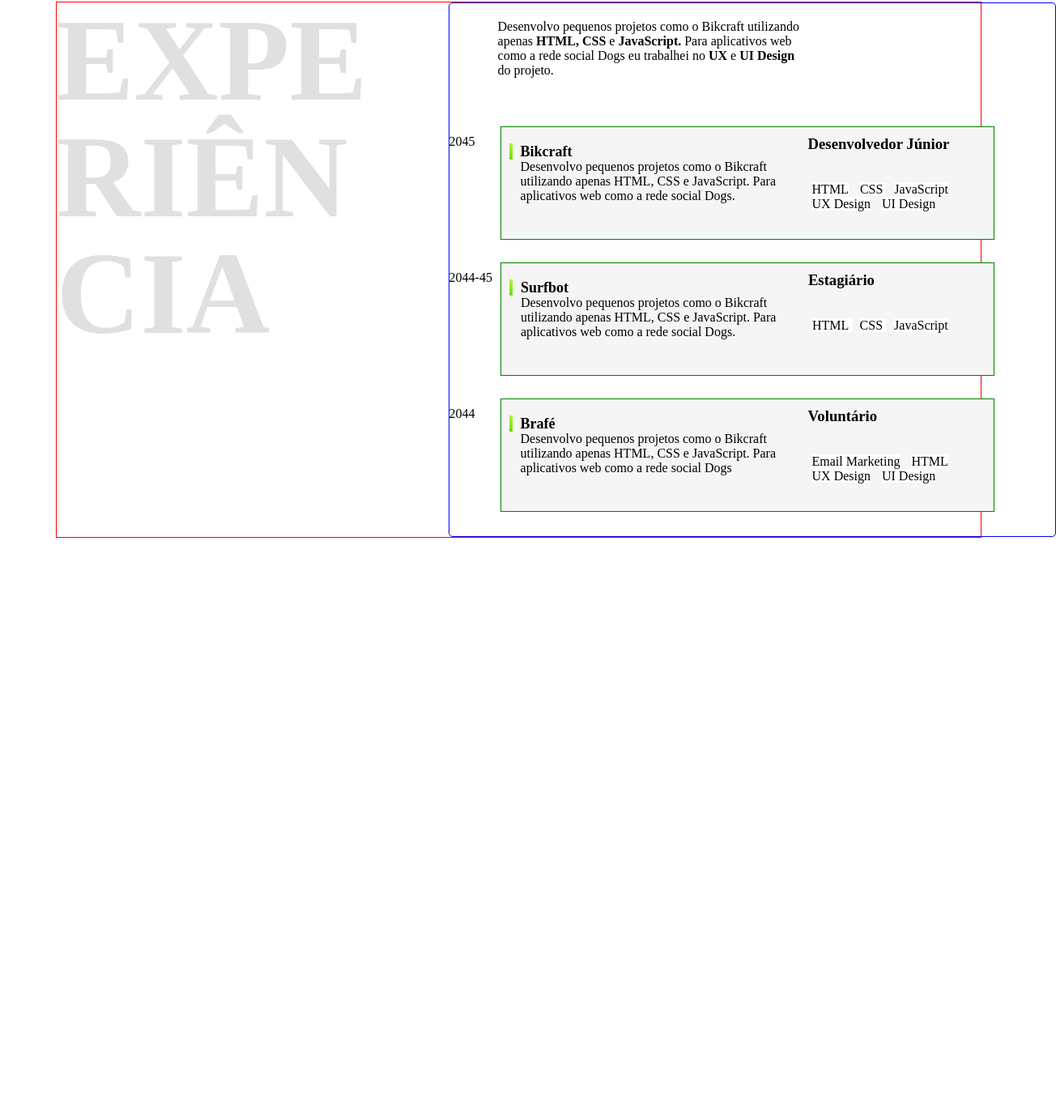
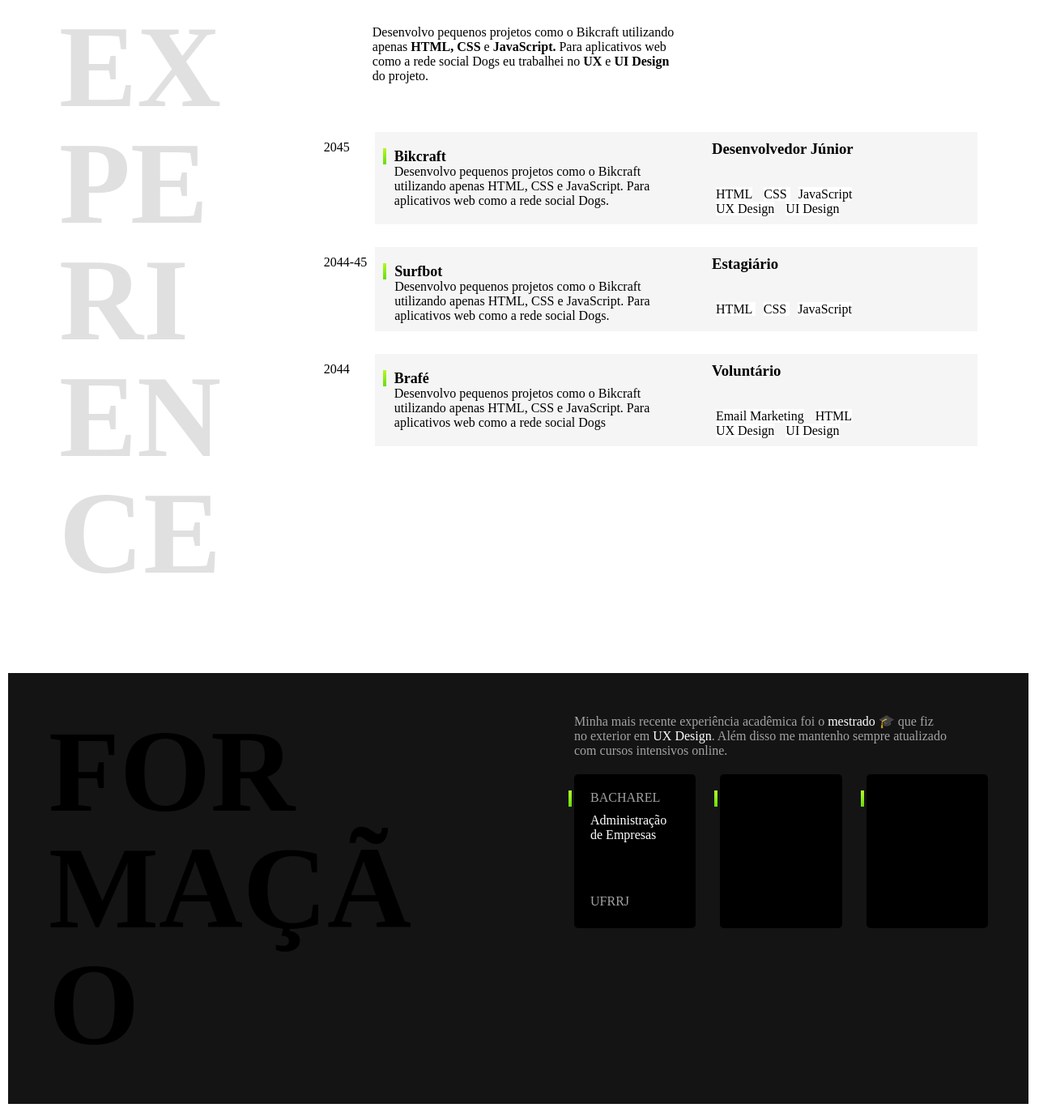
Before and after one commit to LucasJnoub/wolf-project, a plain HTML site: page index.html in a window 1280 px wide. Shown: the part 736-2109 px from the top of the page at 81% size, 1304 px wide, since content can reach past the window. Before the commit the page ends 1405 px from the top, so only its background shows below. Drawn offline with Linux system fonts and the light colour scheme.

Commit message:
fixed the description bug

```diff
--- a/css/desktop.css
+++ b/css/desktop.css
@@ -4,19 +4,19 @@
   box-sizing: border-box;
 }
 
-body {
+body,
+html {
   font-family: fira Sans;
   margin: 5px;
 }
 .header {
   margin-top: 40px;
   width: 100%;
-  box-sizing: border-box;
 }
 
 .navigation {
   display: flex;
-  box-sizing: border-box;
+
   justify-content: space-between;
   padding: 5px;
   width: 90%;
@@ -35,8 +35,6 @@ body {
   color: #141414;
 }
 
-
-
 .introduction-container {
   height: 100%;
   width: 90%;
@@ -44,7 +42,7 @@ body {
   display: flex;
   gap: 230px;
   margin-top: 80px;
-  position: relative;
+
   justify-content: start;
 }
 
@@ -53,27 +51,33 @@ body {
   font-size: 72px;
   padding-bottom: 0px;
   align-self: end;
+  position: relative;
 }
 
+.clear {
+  clear: both;
+}
 .introduction-container h1::before {
+  display: block;
+  width: 130px;
+  height: 100px;
+  content: "";
+  background: url("/img/detalhe.svg");
   position: absolute;
-  content: url("/img/detalhe.svg");
+  top: -15px;
+  left: -40px;
   z-index: -1;
-  right: 545px;
-  bottom: 400px;
 }
 
 .introduction-container p {
   padding: 0px;
- margin-top: 50px;
-
+  margin-top: 50px;
 }
 
-.wolf{
+.wolf {
   width: 360px;
   height: 520px;
 }
-
 
 .middle-container {
   width: 90%;
@@ -82,8 +86,35 @@ body {
   margin-top: 50px;
   display: flex;
   gap: 100px;
-  box-sizing: border-box;
-  border: 1px solid red ;
+
+  height: 100%;
+}
+
+.middle-container h1 {
+  font-size: 144px;
+  line-height: 144px;
+  width: 100%;
+  font-family: "Fira Sans";
+  font-style: normal;
+  font-weight: 700;
+  color: #e0e0e0;
+  text-transform: uppercase;
+  display: inline-block;
+  word-wrap: break-word;
+  height: 100%;
+}
+
+.middle-container p {
+  text-align: left;
+  margin-top: 10px;
+}
+
+.title-experience {
+  width: 20%;
+}
+
+.experience {
+  width: 70%;
 }
 
 .middle-container h1 {
@@ -95,7 +126,6 @@ body {
   font-weight: 700;
   color: #e0e0e0;
   text-transform: uppercase;
-  display: inline-block;
 }
 
 .middle-container p {
@@ -104,17 +134,14 @@ body {
 }
 
 .experience-per-year {
-  width:90%;
-  height: 140px;
+  width: 100%;
+
+  height: 100%;
   display: flex;
-  box-sizing: border-box;
   margin-top: 10px;
-
-
-
 }
 
-.experience p:first-child{
+.experience p:first-child {
   width: 380px;
   text-align: left;
   margin-top: 20px;
@@ -124,11 +151,10 @@ body {
 
 .flex-inside-year {
   display: flex;
-  box-sizing: border box;
-  background: #F5F5F5;
+  background: #f5f5f5;
   padding: 10px;
-  width: 700px;
-  border: 1px solid green;
+  width: 100%;
+  height: 100%;
 }
 
 .detail-rectangle {
@@ -137,42 +163,108 @@ body {
   margin-top: 10px;
 }
 
-
 .experience {
-  max-width: 750px;
   box-sizing: border-box;
   border-radius: 5px;
-  border: 1px solid blue;
+  width: 100%;
 }
 
 .brafe,
 .surf-bot,
-.bikcraft{
+.bikcraft {
   font-family: "Fira Sans";
   font-style: normal;
   font-weight: 700;
   font-size: 18px;
   line-height: 20px;
 }
-.experience-text{
+.experience-text {
   margin-left: 10px;
-  width: 325px;
+  width: 50%;
 }
-.year{
+.year {
   margin-top: 10px;
   margin-right: 10px;
   white-space: nowrap;
 }
-.year-3{
-  margin-right:31px;
+.year-3 {
+  margin-right: 31px;
 }
 
-.technologies{
+.technologies {
   margin: 5px;
   background-color: #ffffff;
-
 }
 
-.role-description{
+.role-description {
   margin-left: 30px;
+  word-wrap: wrap;
 }
+
+.formacao {
+  margin-top: 100px;
+  background: #141414;
+  width: 100%;
+  padding: 50px;
+  display: flex;
+  gap: 127px;
+}
+
+.formacao-title {
+  font-family: "Fira Sans";
+  font-style: normal;
+  font-weight: 700;
+  font-size: 144px;
+  line-height: 144px;
+  word-wrap: break-word;
+}
+
+.formacao-div {
+  width: 45%;
+}
+
+.formacao-description {
+  color: #a3a3a3;
+  width: 90%;
+  max-width: 523px;
+  margin-bottom: 20px;
+}
+
+.insider-formacao-flex {
+  display: flex;
+  gap: 30px;
+}
+.white {
+  color: #fff;
+}
+
+.formacao-box {
+  width: 100%;
+  height: 190px;
+
+  display: flex;
+  flex-direction: column;
+  padding: 20px;
+  background: #000000;
+  border-radius: 5px;
+  position: relative;
+}
+
+.formacao-box::before {
+  content: url(/img/Rectangle-31.svg);
+  position: absolute;
+  left: -7px;
+}
+.diploma {
+  color: #fff;
+  margin-bottom: 40px;
+}
+.category {
+  color: #a3a3a3;
+  margin-bottom: 10px;
+}
+.university {
+  margin-top: 20px;
+  color: #a3a3a3;
+  line-height: 25px;
+}
--- /dev/null
+++ b/css/desktopold.css
@@ -0,0 +1,187 @@
+* {
+  margin: 0;
+  padding: 0;
+  box-sizing: border-box;
+}
+
+body {
+  font-family: fira Sans;
+  margin: 5px;
+}
+.header {
+  margin-top: 40px;
+  width: 100%;
+  box-sizing: border-box;
+}
+
+.navigation {
+  display: flex;
+  box-sizing: border-box;
+  justify-content: space-between;
+  padding: 5px;
+  width: 90%;
+  margin: 0 auto;
+}
+
+.navigation ul {
+  list-style-type: none;
+  display: flex;
+  gap: 40px;
+  align-items: center;
+}
+
+.navigation a {
+  text-decoration: none;
+  color: #141414;
+}
+
+.introduction-container {
+  height: 100%;
+  width: 90%;
+  margin: 0 auto;
+  display: flex;
+  gap: 230px;
+  margin-top: 80px;
+  position: relative;
+  justify-content: start;
+}
+
+.introduction-container h1 {
+  font-weight: 700;
+  font-size: 72px;
+  padding-bottom: 0px;
+  align-self: end;
+}
+
+.introduction-container h1::before {
+  position: absolute;
+  content: url("/img/detalhe.svg");
+  z-index: -1;
+  right: 545px;
+  bottom: 400px;
+}
+
+.introduction-container p {
+  padding: 0px;
+  margin-top: 50px;
+}
+
+.wolf {
+  width: 360px;
+  height: 520px;
+}
+
+.middle-container {
+  width: 90%;
+  height: 662px;
+  margin: 0 auto;
+  margin-top: 50px;
+  display: flex;
+  gap: 100px;
+  box-sizing: border-box;
+  border: 1px solid red;
+  width: 100%;
+}
+
+.middle-container h1 {
+  font-size: 144px;
+  line-height: 144px;
+  height: 100%;
+  font-family: "Fira Sans";
+  font-style: normal;
+  font-weight: 700;
+  color: #e0e0e0;
+  text-transform: uppercase;
+  display: inline-block;
+}
+
+.middle-container p {
+  text-align: left;
+  margin-top: 10px;
+}
+
+
+ .experience-per-year {
+  max-width: 100%;
+  height: 140px;
+  display: flex;
+  box-sizing: border-box;
+  margin-top: 10px;
+  word-wrap: break-word;
+}
+
+.experience p:first-child {
+  width: 380px;
+  text-align: left;
+  margin-top: 20px;
+  margin-bottom: 60px;
+  margin-left: 60px;
+}
+
+.flex-inside-year {
+  display: flex;
+  box-sizing: border box;
+  background: #f5f5f5;
+  padding: 10px;
+  width: 700px;
+  border: 1px solid green;
+}
+
+.detail-rectangle {
+  height: 20px;
+  width: 4px;
+  margin-top: 10px;
+}
+
+.experience {
+
+  box-sizing: border-box;
+  border-radius: 5px;
+  border: 1px solid blue;
+  width: 100%;
+
+}
+
+  .brafe,
+  .surf-bot,
+  .bikcraft {
+    font-family: "Fira Sans";
+    font-style: normal;
+    font-weight: 700;
+    font-size: 18px;
+    line-height: 20px;
+  }
+  .experience-text {
+    margin-left: 10px;
+    width: 325px;
+  }
+  .year {
+    margin-top: 10px;
+    margin-right: 10px;
+    white-space: nowrap;
+  }
+  .year-3 {
+    margin-right: 31px;
+  }
+
+  .technologies {
+    margin: 5px;
+    background-color: #ffffff;
+  }
+
+  .role-description {
+    margin-left: 30px;
+    width: 100%;
+  }
+
+.exp{
+  word-wrap: break-word;
+  border: 1px solid black;
+}
+
+.experience{
+  width: 70%;
+}
+.div-h1{
+  width: 30%;
+}
--- a/css/mobile.css
+++ b/css/mobile.css
@@ -1,4 +1,4 @@
-@media  (max-width:756px){
+/* @media  (max-width:756px){
 
     .middle-container{
     display: flex;
@@ -19,4 +19,4 @@
     flex-direction: column;
     height: 100%;
   }
-}
+} */
--- a/index.html
+++ b/index.html
@@ -24,9 +24,11 @@
     </header>
 
     <section class="introduction-container">
-
-      <img src="img/perfil.jpg" alt="" class="wolf">
       <div>
+        <img src="img/perfil.jpg" alt="" class="wolf" />
+      </div>
+      <div>
+        <div class="clear" >   </div>
         <h1>
           Desenvolvedor <br />
           Front End & <br />
@@ -37,15 +39,12 @@
     </section>
 
     <section class="middle-container">
-      <h1>
-        Expe <br />
-        riên <br />
-        cia
-      </h1>
+      <div class="title-experience">
+        <h1>EXPERIENCE</h1>
+      </div>
 
       <div class="experience">
-
-
+        <div>
           <div>
             <p>
               Desenvolvo pequenos projetos como o Bikcraft utilizando apenas
@@ -60,17 +59,20 @@
             <div class="flex-inside-year">
               <img src="img/Rectangle-31.svg" class="detail-rectangle" alt="" />
               <p class="experience-text">
-            <span class="bikcraft">Bikcraft</span> <br>
-            Desenvolvo pequenos projetos como
-            o Bikcraft utilizando apenas HTML, CSS e JavaScript. Para
-            aplicativos web como a rede social Dogs.
+                <span class="bikcraft">Bikcraft</span> <br />
+                Desenvolvo pequenos projetos como o Bikcraft utilizando apenas
+                HTML, CSS e JavaScript. Para aplicativos web como a rede social
+                Dogs.
+              </p>
               <div class="role-description">
-            <h3> Desenvolvedor Júnior </h3> <br><br> <span class="technologies">HTML</span>
-            <span class="technologies"> CSS </span> <span class="technologies">JavaScript </span> <br>
-            <span class="technologies">UX Design</span>   <span class="technologies">UI Design</span>
-
+                <h3>Desenvolvedor Júnior</h3>
+                <br /><br />
+                <span class="technologies">HTML</span>
+                <span class="technologies"> CSS </span>
+                <span class="technologies">JavaScript </span> <br />
+                <span class="technologies">UX Design</span>
+                <span class="technologies">UI Design</span>
               </div>
-          </p>
             </div>
           </div>
 
@@ -80,19 +82,19 @@
             <div class="flex-inside-year">
               <img src="img/Rectangle-31.svg" class="detail-rectangle" alt="" />
               <p class="experience-text">
-            <span class="surf-bot">Surfbot</span> <br>  Desenvolvo pequenos projetos como o
-            Bikcraft utilizando apenas HTML, CSS e JavaScript. Para aplicativos
-            web como a rede social Dogs.
-
+                <span class="surf-bot">Surfbot</span> <br />
+                Desenvolvo pequenos projetos como o Bikcraft utilizando apenas
+                HTML, CSS e JavaScript. Para aplicativos web como a rede social
+                Dogs.
+              </p>
               <div class="role-description">
-              <h3> Estagiário </h3>  <br> <br>
-             <span class="technologies">  HTML </span> <span class="technologies"> CSS </span> <span class="technologies">JavaScript</span>
+                <h3>Estagiário</h3>
+                <br />
+                <br />
+                <span class="technologies"> HTML </span>
+                <span class="technologies"> CSS </span>
+                <span class="technologies">JavaScript</span>
               </div>
-
-
-
-          </p>
-
             </div>
           </div>
           <br />
@@ -118,6 +120,39 @@
             </div>
           </div>
         </div>
+      </div>
+    </section>
+
+    <section class="formacao">
+      <div class="formacao-div">
+        <h1 class="formacao-title">FOR <br />MAÇÃO</h1>
+      </div>
+
+      <div>
+        <div>
+          <div>
+            <p class="formacao-description">
+              Minha mais recente experiência acadêmica foi o
+              <span class="white">mestrado</span> 🎓 que fiz no exterior em
+              <span class="white">UX Design</span>. Além disso me mantenho
+              sempre atualizado com cursos intensivos online.
+            </p>
+          </div>
+
+          <div class="insider-formacao-flex">
+
+            <div class="formacao-box">
+              <div class="category">BACHAREL</div>
+              <span class="diploma">Administração de Empresas</span>
+              <span class="university">UFRRJ</span>
+            </div>
+
+            <div class="formacao-box"></div>
+
+            <div class="formacao-box"></div>
+          </div>
+        </div>
+      </div>
     </section>
   </body>
 </html>
```
Lines whose indentation alone changed are shown as unchanged.
